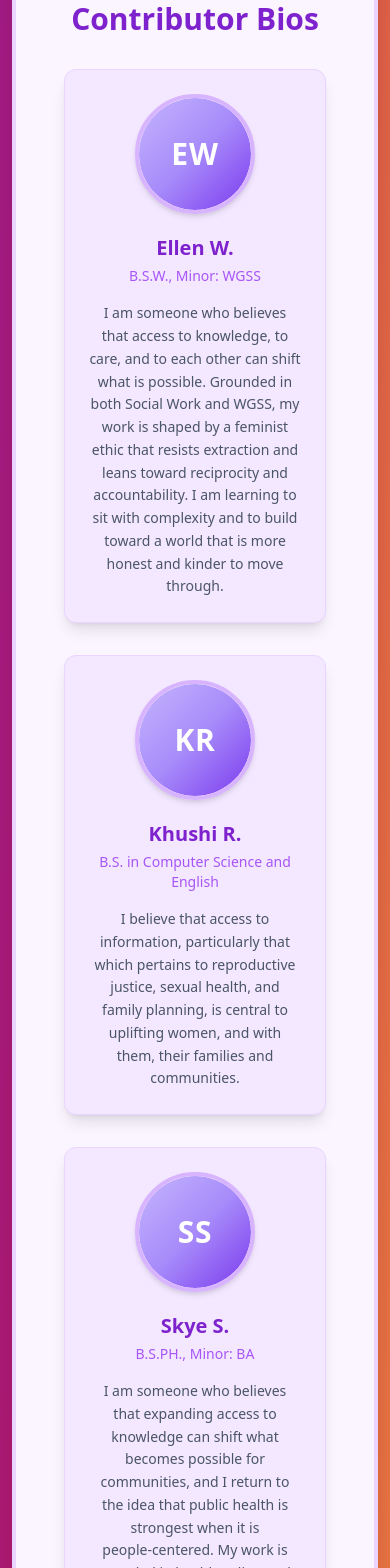
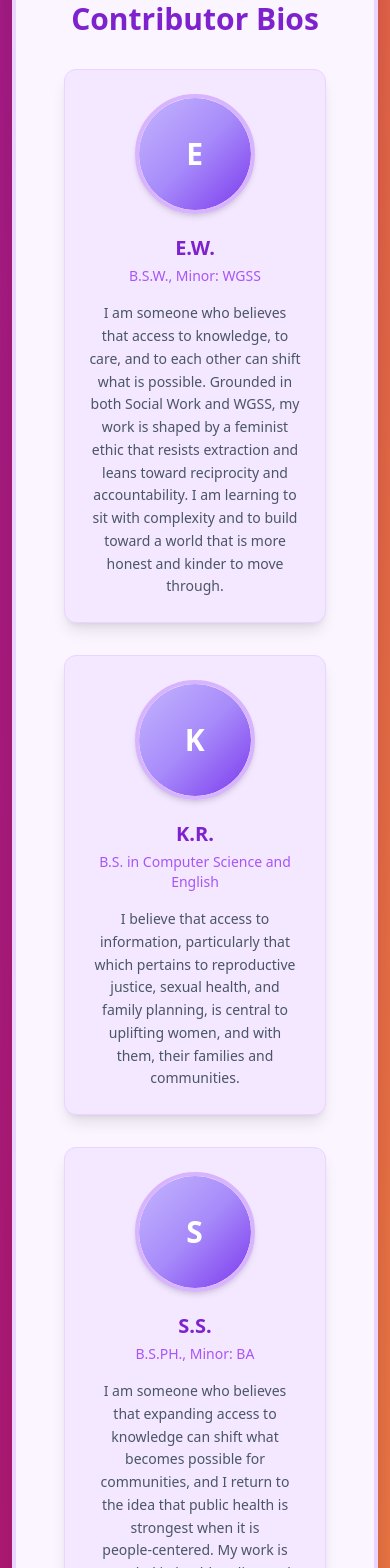
Before and after one commit to KRanpura/project-reveal, a React (Vite) app: page /about in a window 390 px wide. Shown: the part 6320-7888 px from the top of the page. Built offline with nearby package versions, Linux system fonts and the light colour scheme; no server answers.

Commit message:
mobile responsive

```diff
--- a/src/components/About.jsx
+++ b/src/components/About.jsx
@@ -6,42 +6,42 @@ const ACCENT_ORANGE = '#fb923c';
 const teamMembers = [
   {
     id: 1,
-    name: 'Ellen W.',
+    name: 'E.W.',
     role: 'B.S.W., Minor: WGSS',
     bio: 'I am someone who believes that access to knowledge, to care, and to each other can shift what is possible. Grounded in both Social Work and WGSS, my work is shaped by a feminist ethic that resists extraction and leans toward reciprocity and accountability. I am learning to sit with complexity and to build toward a world that is more honest and kinder to move through.',
     headshot: null,
   },
   {
     id: 2,
-    name: 'Khushi R.',
+    name: 'K.R.',
     role: 'B.S. in Computer Science and English',
     bio: 'I believe that access to information, particularly that which pertains to reproductive justice, sexual health, and family planning, is central to uplifting women, and with them, their families and communities.',
     headshot: null,
   },
   {
     id: 3,
-    name: 'Skye S.',
+    name: 'S.S.',
     role: 'B.S.PH., Minor: BA',
     bio: 'I am someone who believes that expanding access to knowledge can shift what becomes possible for communities, and I return to the idea that public health is strongest when it is people‑centered. My work is grounded in health policy, and I hope to make possible a world where people feel informed and supported as they navigate the health systems that shape their lives.',
     headshot: null,
   },
   {
     id: 4,
-    name: 'Ashley R.',
+    name: 'A.R.',
     role: 'B.A. in Political Science, Minor: PPE (Philosophy, Politics, and Economics)',
     bio: 'I am someone who is driven by growth, curiosity, and the desire to create something meaningful. My work is grounded in determination, resilience, and a commitment to improving both myself and the communities around me. I am learning to trust my path, embrace uncertainty, and move forward with confidence. What I hope to make possible is a future where I can create impact, open doors for others, and build something that lasts.',
     headshot: null,
   },
   {
     id: 5,
-    name: 'Burne D.P.',
+    name: 'B.D.P.',
     role: 'B.S. in Public Health, Minor: Biology',
     bio: "I am someone who believes that access to healthcare and information shouldn't be controlled, especially when it comes to women's bodies and choices. I return to the idea that preserving data and lived experiences is a way to push back against systems trying to erase them. My work is grounded in public health and shaped by my goal to advocate for women, especially in reproductive health. I am learning to challenge these barriers while finding ways to combine medicine and advocacy in a real, impactful way. What I hope to make possible is a future where women are actually heard, supported, and able to make their own decisions about their health.",
     headshot: null,
   },
   {
     id: 6,
-    name: 'Xiying I.',
+    name: 'X.I.',
     role: 'B.S. in Computer Science and Biology',
     bio: 'I am someone who believes in the freedom to knowledge and personal autonomy. As a woman in STEM, my work is uplifted by fellow peers and mentors who strive to provide a safe environment for all women. I hope to influence society towards not only equality, but also equity.',
     headshot: null,
```
